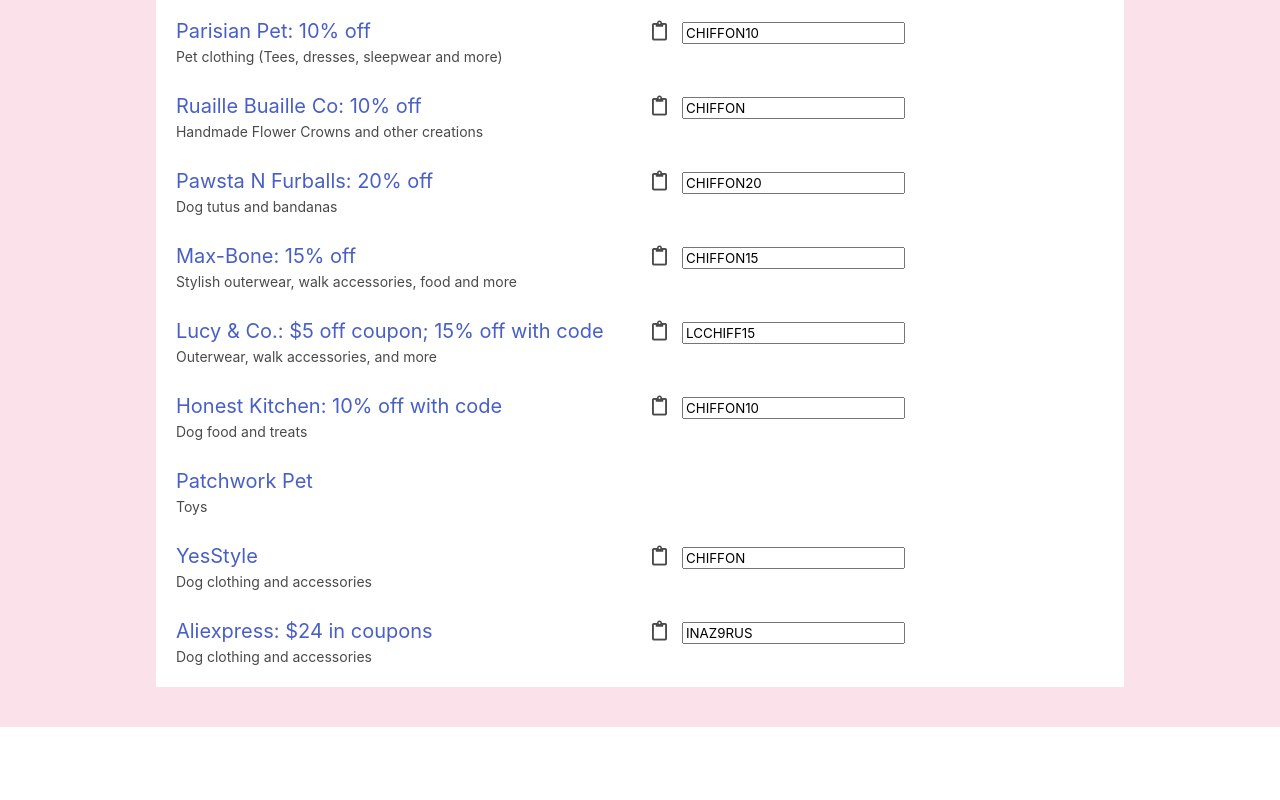
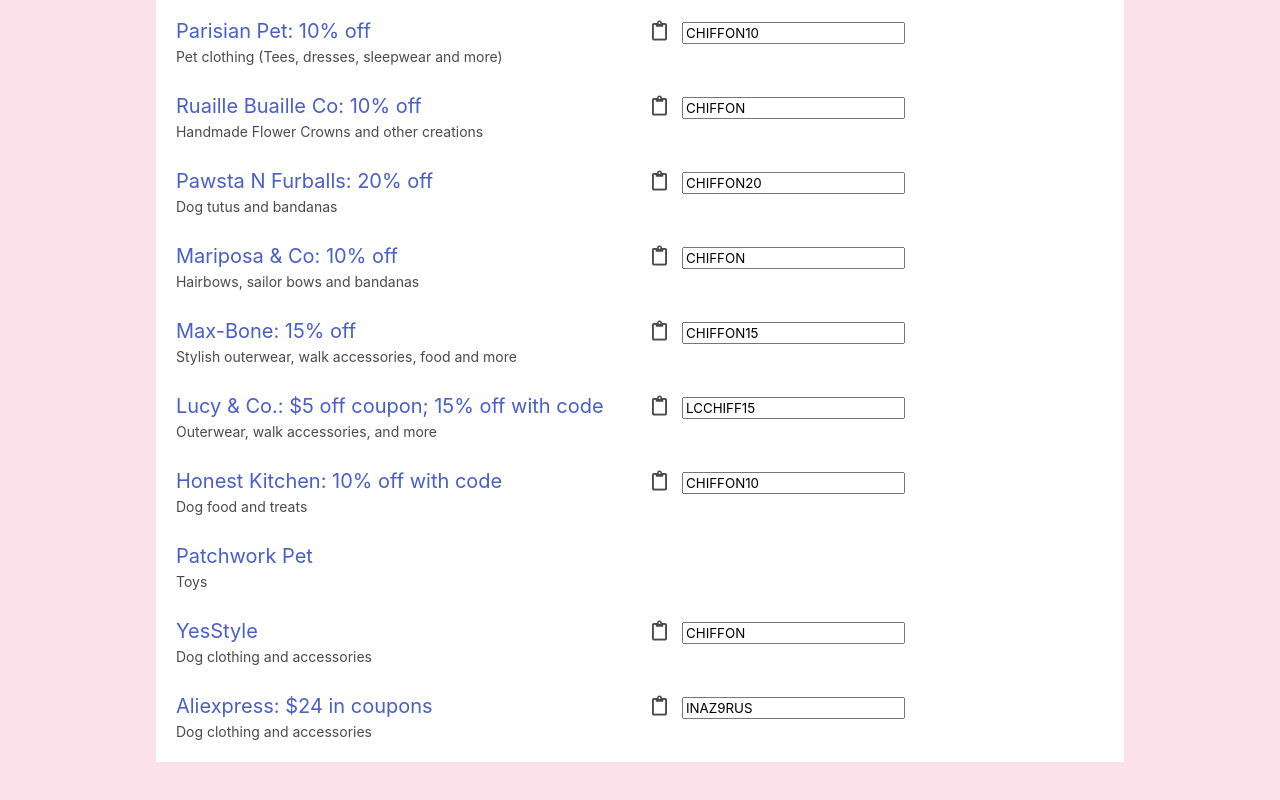
Before and after one commit to TechieQian/chiffon, a React (Create React App) app: page /shop in a window 1280 px wide. Shown: the part 1645-2445 px from the top of the page. Before the commit the page ends 2372 px from the top, so only its background shows below. Built offline with nearby package versions, Linux system fonts and the light colour scheme.

Commit message:
editing sponsors

```diff
--- a/src/data/sponsors.ts
+++ b/src/data/sponsors.ts
@@ -103,12 +103,12 @@ const sponsors = [
     code: "CHIFFON20",
     subtitle: "Dog tutus and bandanas",
   },
-  //{
-    //link: "https://www.etsy.com/shop/Mariposandco",
-    //label: "Mariposa & Co: 15% off",
-    //code: "CHIFFON15",
-    //subtitle: "Bows and bandanas",
-  //},
+  {
+    link: "https://www.etsy.com/shop/Mariposandco",
+    label: "Mariposa & Co: 10% off",
+    code: "CHIFFON",
+    subtitle: "Hairbows, sailor bows and bandanas",
+  },
   {
     link: "https://max-bone.bop8.net/kn5Wz",
     label: "Max-Bone: 15% off",
```
